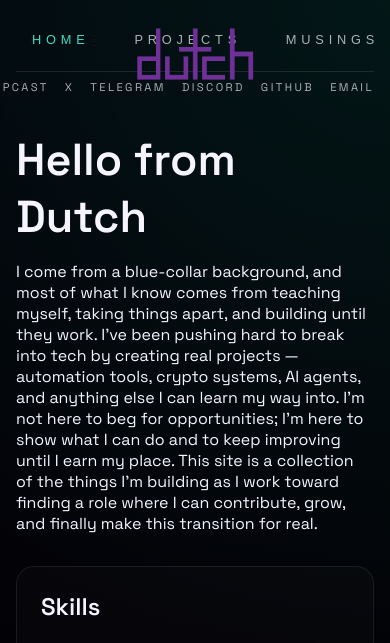
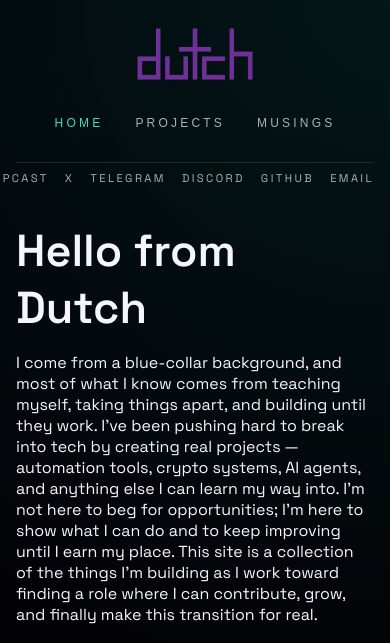
Before and after one commit to dutchiono/ionoi.eth.sucks, a website: page index.html in a window 390 px wide. Shown: the top 643 px of the page. Drawn offline with Linux system fonts and the light colour scheme.

Commit message:
Fix mobile layout - logo and nav no longer compete

```diff
--- a/style.css
+++ b/style.css
@@ -365,8 +365,28 @@ body {
 @media (max-width: 768px) {
     .top-nav {
         flex-direction: column;
-        align-items: flex-start;
-        gap: 0.75rem;
+        align-items: center;
+        gap: 1rem;
+        padding-bottom: 1.5rem;
+    }
+
+    .top-nav .logo {
+        position: static;
+        transform: none;
+        order: -1;
+        margin-bottom: 0.5rem;
+    }
+
+    .tab-links {
+        width: 100%;
+        justify-content: center;
+        gap: 0.5rem;
+    }
+
+    .tab {
+        font-size: 0.75rem;
+        letter-spacing: 0.2rem;
+        padding: 0.5rem 0.75rem;
     }
 
     .journal-list li {
```
